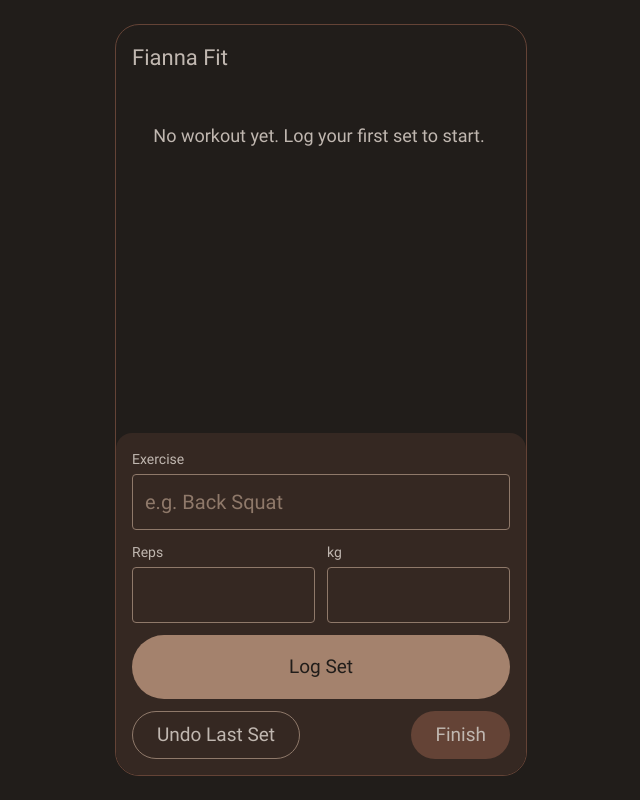
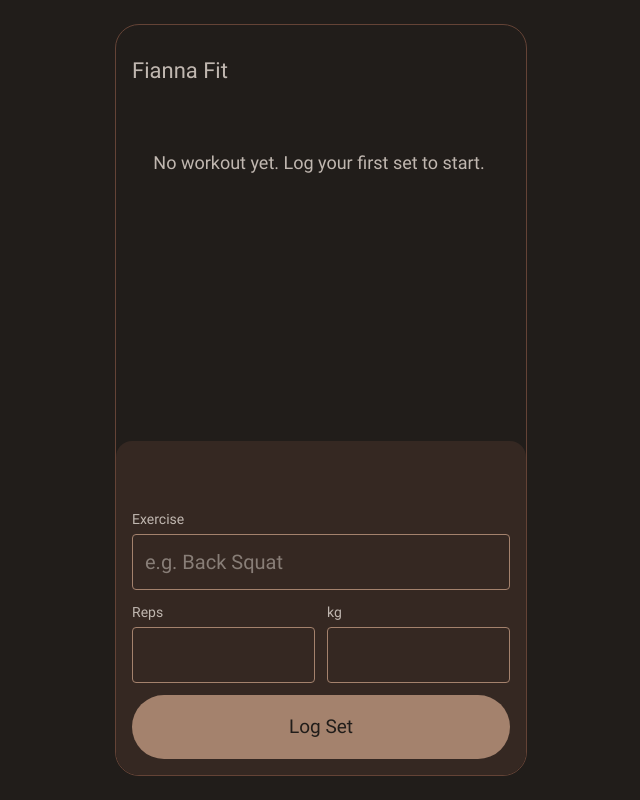
Before and after one commit to barryodev/fiannafit, a FastAPI app: page / in a window 1280 px wide. Shown: the whole page, without its empty margins (319-959 px from the left). Run offline with FastAPI, Linux system fonts and the light colour scheme.

Commit message:
DAI-11: Move Finish to the top bar, add the Undo line and floating error pill
The top bar holds the title and start time on the left and Finish on the
right, and is swapped in after a set so both appear with the first one.
The share note moves into its own Steel-tinted card with clearer wording.
The log panel loses its bottom row of buttons and gains a "Last: ..."
line with Undo at the top, showing the set Undo would remove. A long name
is shortened, never the set. The error pill floats 20px above the panel,
over the cards, so the panel is always the same height and nothing moves.
Finish and Undo are still placeholders until step 5.

Palette: #8F796A is replaced by Ochre (#B08D4C, focused field border) and
Steel (#8597A3, the note card at 15% over Carbon Black); field borders
are Dusty Taupe and placeholders dimmed Silver.

Co-Authored-By: Claude Opus 5.5 <noreply@anthropic.com>

```diff
--- a/src/fiannafit/main.py
+++ b/src/fiannafit/main.py
@@ -47,6 +47,7 @@ def screen_context(
         "workout": session.workout,
         "tz": parse_timezone(request.cookies.get(TZ_COOKIE)),
         "current_exercise": session.current_exercise(),
+        "latest": session.latest(),
         "suggestions": suggestions(session),
         "form": form or prefill(session) or FormValues(),
         "error": error,
--- a/src/fiannafit/session.py
+++ b/src/fiannafit/session.py
@@ -77,7 +77,7 @@ class Session(BaseModel):
         Returns the deleted set, or None if there was nothing to delete.
         """
         self._check_not_finished()
-        latest = self._latest()
+        latest = self.latest()
         if latest is None:
             return None
         exercise, logged_set = latest
@@ -106,8 +106,15 @@ class Session(BaseModel):
 
     def current_exercise(self) -> str | None:
         """The name of the exercise the latest set was logged under."""
-        latest = self._latest()
+        latest = self.latest()
         return latest[0].name if latest else None
+
+    def latest(self) -> tuple[Exercise, LoggedSet] | None:
+        """The most recently logged set and its exercise, the one Undo removes."""
+        if self.workout is None:
+            return None
+        candidates = [(e, e.sets[-1]) for e in self.workout.exercises if e.sets]
+        return max(candidates, key=lambda c: c[1].logged_at, default=None)
 
     def _find_exercise(self, name: str) -> Exercise | None:
         if self.workout is None:
@@ -116,12 +123,6 @@ class Session(BaseModel):
             (e for e in self.workout.exercises if e.name.casefold() == name.casefold()),
             None,
         )
-
-    def _latest(self) -> tuple[Exercise, LoggedSet] | None:
-        if self.workout is None:
-            return None
-        candidates = [(e, e.sets[-1]) for e in self.workout.exercises if e.sets]
-        return max(candidates, key=lambda c: c[1].logged_at, default=None)
 
     def _check_not_finished(self) -> None:
         if self.workout is not None and self.workout.ended_at is not None:
--- a/src/fiannafit/static/css/app.css
+++ b/src/fiannafit/static/css/app.css
@@ -15,8 +15,9 @@
   --carbon-black: #211d1a;
   --silver: #c0b7b0;
   --dusty-taupe: #a4826d;
-  --dusty-taupe-dark: #8f796a;
   --mauve-bark: #644336;
+  --ochre: #b08d4c;
+  --steel: #8597a3;
   --terracotta: #b04a35; /* the one colour outside the palette */
 
   /* M3 colour roles (contrast ratios against their background) */
@@ -27,7 +28,11 @@
   --md-sys-color-on-primary: var(--carbon-black); /* 4.77:1 */
   --md-sys-color-secondary-container: var(--mauve-bark);
   --md-sys-color-on-secondary-container: var(--silver); /* 4.44:1, large text only */
-  --md-sys-color-outline: var(--dusty-taupe-dark); /* 4.07:1, borders and large text */
+  --md-sys-color-outline: var(--dusty-taupe); /* 4.05:1 on the panel */
+  --field-focus: var(--ochre); /* 4.57:1 on the panel; only 1.13:1 against the outline, so focus also shows by its thicker border */
+  --md-sys-color-tertiary: var(--steel);
+  --md-sys-color-tertiary-container: #302f2f; /* 15% Steel over Carbon Black; Silver 6.76:1, Steel icon 4.42:1 */
+  --placeholder: rgb(192 183 176 / 0.6); /* dimmed Silver, so an empty field doesn't look filled in */
   --md-sys-color-error: var(--terracotta);
   --md-sys-color-on-error: #fff; /* 5.42:1 */
 
@@ -128,18 +133,21 @@ p {
 .top-bar {
   display: flex;
   justify-content: space-between;
-  align-items: baseline;
+  align-items: center;
   gap: 16px;
+  min-height: 80px; /* room for Finish, so the bar keeps its height once it appears */
   padding: 16px var(--page-gutter);
 }
 
 .top-bar h1 {
   font-size: 1.375rem; /* M3 title-large */
   font-weight: 500;
+  line-height: 1.25;
 }
 
 .workout-time {
-  font-size: 1rem;
+  font-size: 0.9375rem;
+  line-height: 1.25; /* title and time fit in the bar's height, so it doesn't grow */
 }
 
 /* --- The workout ---------------------------------------------------------- */
@@ -157,11 +165,21 @@ p {
   display: contents;
 }
 
-.note {
+/* A different colour from the exercise cards, so it divides the title from them */
+.note-card {
   display: flex;
   align-items: center;
-  gap: 8px;
+  gap: 12px;
+  padding: 14px 16px;
+  border-radius: var(--md-sys-shape-corner-medium);
+  background: var(--md-sys-color-tertiary-container);
   font-size: 0.9375rem;
+}
+
+.note-card .icon {
+  width: 1.5em;
+  height: 1.5em;
+  color: var(--md-sys-color-tertiary);
 }
 
 .empty {
@@ -225,12 +243,40 @@ p {
 .log-panel {
   position: sticky;
   bottom: 0;
+  z-index: 1; /* the error pill floats over the cards */
   display: grid;
+  grid-template-columns: minmax(0, 1fr); /* long text truncates instead of widening the panel */
   gap: 12px;
-  padding: 16px var(--page-gutter);
+  padding: 8px var(--page-gutter);
   padding-bottom: calc(16px + env(safe-area-inset-bottom));
   background: var(--md-sys-color-surface-container);
   border-radius: var(--md-sys-shape-corner-large) var(--md-sys-shape-corner-large) 0 0;
+}
+
+/* Always one button tall, even when empty, so the panel never changes height */
+.last-logged {
+  min-height: 48px;
+  display: flex;
+  justify-content: space-between;
+  align-items: center;
+  gap: 12px;
+}
+
+/* A long name is shortened, never the set, which is what Undo would remove */
+.last-logged-text {
+  display: flex;
+  gap: 0.3em;
+  min-width: 0;
+  white-space: nowrap;
+}
+
+.last-logged-label {
+  opacity: 0.8;
+}
+
+.last-logged-name {
+  overflow: hidden;
+  text-overflow: ellipsis;
 }
 
 .fields {
@@ -262,7 +308,7 @@ p {
 }
 
 .field input::placeholder {
-  color: var(--md-sys-color-outline);
+  color: var(--placeholder);
 }
 
 .field.invalid input {
@@ -272,14 +318,8 @@ p {
 
 .field input:focus {
   outline: none;
-  border: 2px solid var(--md-sys-color-primary);
+  border: 2px solid var(--field-focus);
   padding: 0 11px;
-}
-
-.actions {
-  display: flex;
-  justify-content: space-between;
-  gap: 12px;
 }
 
 /* --- Buttons -------------------------------------------------------------- */
@@ -338,6 +378,11 @@ p {
   padding: 0 12px;
 }
 
+.btn-small {
+  flex: none;
+  padding: 0 20px;
+}
+
 .btn-block {
   width: 100%;
   min-height: 64px;
@@ -345,7 +390,13 @@ p {
 
 /* --- Error pill: stays until the problem is gone ------------------------- */
 
+/* Floats 20px above the panel, over the cards, so it never changes the
+   panel's size or moves anything. A long message grows upwards. */
 .error-pill {
+  position: absolute;
+  bottom: calc(100% + 20px);
+  left: var(--page-gutter);
+  right: var(--page-gutter);
   display: flex;
   align-items: center;
   gap: 8px;
--- a/src/fiannafit/templates/_log_form.html
+++ b/src/fiannafit/templates/_log_form.html
@@ -8,6 +8,20 @@
 <form id="log-panel" class="log-panel" novalidate
       hx-post="/sets" hx-target="this" hx-swap="outerHTML"
       hx-sync="this:drop" hx-disabled-elt="#log-set">
+  {# The set Undo would remove. The line keeps its height while empty, so the
+     panel doesn't grow when the first set is logged. #}
+  <div class="last-logged">
+    {% if latest %}
+    {% set exercise, logged_set = latest %}
+    <p class="last-logged-text">
+      <span class="last-logged-label">Last:</span>
+      <span class="last-logged-name">{{ exercise.name }}</span>
+      <span class="set">{{ logged_set | set_text }}</span>
+    </p>
+    {# Placeholder until step 5 #}
+    <button type="button" class="btn btn-tonal btn-small">Undo</button>
+    {% endif %}
+  </div>
   {% if error %}
   <p id="log-error" class="error-pill" role="alert">
     <svg class="icon" viewBox="0 0 24 24" aria-hidden="true"><path d="M11 13h2V7h-2v6Zm1 4a1 1 0 1 0 0-2 1 1 0 0 0 0 2Zm0 5a10 10 0 1 1 0-20 10 10 0 0 1 0 20Z"/></svg>
@@ -42,9 +56,4 @@
     </label>
   </div>
   <button id="log-set" type="submit" class="btn btn-filled btn-block">Log Set</button>
-  {# Placeholders until step 5 #}
-  <div class="actions">
-    <button type="button" class="btn btn-outlined">Undo Last Set</button>
-    <button type="button" class="btn btn-tonal">Finish</button>
-  </div>
 </form>
--- a/src/fiannafit/templates/_log_response.html
+++ b/src/fiannafit/templates/_log_response.html
@@ -1,9 +1,9 @@
 {# What POST /sets returns: the form, plus (after a set is logged) the
-   cards and the start time, swapped in by id. #}
+   cards and the top bar, swapped in by id. #}
 {% include "_log_form.html" %}
 {% if logged %}
 {% with oob = true %}
 {% include "_workout.html" %}
-{% include "_workout_time.html" %}
+{% include "_top_bar.html" %}
 {% endwith %}
 {% endif %}
--- /dev/null
+++ b/src/fiannafit/templates/_top_bar.html
@@ -0,0 +1,20 @@
+{# Swapped in by id after a set is logged, as the first set adds the start
+   time and Finish. #}
+<header id="top-bar" class="top-bar"{% if oob %} hx-swap-oob="true"{% endif %}>
+  <div>
+    <h1>Fianna Fit</h1>
+    {% if workout %}
+    <p class="workout-time">
+      {%- if workout.ended_at -%}
+        {{ workout.started_at | clock(tz) }}–{{ workout.ended_at | clock(tz) }}
+      {%- else -%}
+        started {{ workout.started_at | clock(tz) }}
+      {%- endif -%}
+    </p>
+    {% endif %}
+  </div>
+  {% if workout %}
+  {# Placeholder until step 5 #}
+  <button type="button" class="btn btn-tonal btn-small">Finish</button>
+  {% endif %}
+</header>
--- a/src/fiannafit/templates/_workout.html
+++ b/src/fiannafit/templates/_workout.html
@@ -1,8 +1,8 @@
 <div id="workout" class="workout-list"{% if oob %} hx-swap-oob="true"{% endif %}>
 {% if workout %}
-<p class="note">
+<p class="note-card">
   <svg class="icon" viewBox="0 0 24 24" aria-hidden="true"><path d="M11 17h2v-6h-2v6Zm1-8a1 1 0 1 0 0-2 1 1 0 0 0 0 2Zm0 13a10 10 0 1 1 0-20 10 10 0 0 1 0 20Zm0-2a8 8 0 1 0 0-16 8 8 0 0 0 0 16Z"/></svg>
-  Nothing is saved on our side. Share this workout to keep it.
+  Only saved on this device. Share your workout to keep it.
 </p>
 {% for exercise in workout.exercises %}
 <section class="card"{% if exercise.name == current_exercise %} id="current-exercise"{% endif %}>
--- a/src/fiannafit/templates/_workout_time.html
+++ /dev/null
@@ -1,8 +0,0 @@
-{# Always rendered, even empty, so a response can swap it in by id. #}
-<span id="workout-time" class="workout-time"{% if oob %} hx-swap-oob="true"{% endif %}>
-  {%- if workout and workout.ended_at -%}
-    {{ workout.started_at | clock(tz) }}–{{ workout.ended_at | clock(tz) }}
-  {%- elif workout -%}
-    started {{ workout.started_at | clock(tz) }}
-  {%- endif -%}
-</span>
--- a/src/fiannafit/templates/index.html
+++ b/src/fiannafit/templates/index.html
@@ -2,10 +2,7 @@
 {% block body %}
 <div class="app">
 <div class="scroll">
-<header class="top-bar">
-  <h1>Fianna Fit</h1>
-  {% include "_workout_time.html" %}
-</header>
+{% include "_top_bar.html" %}
 
 <main class="workout">
   {% include "_workout.html" %}
```
Also changed, not shown: tests/test_logging.py (+28 -3 lines), tests/test_main.py (+8 -2 lines).
